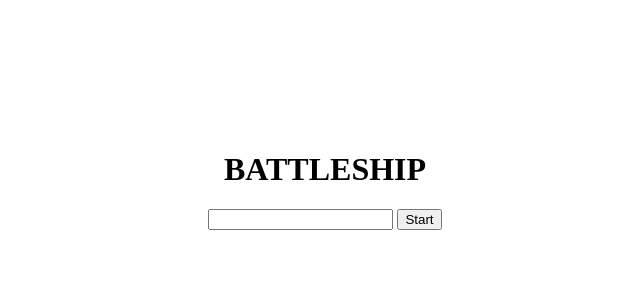
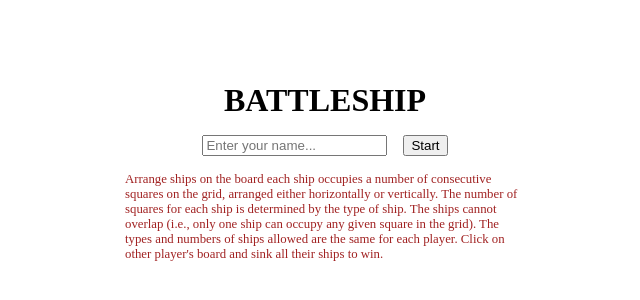
Before and after one commit to ImaginePog/battleship-game, a website built with webpack: page src/index.html in a window 1280 px wide. Shown: the part 220-520 px from the top of the page, without its empty margins (315-955 px from the left). Built offline with nearby package versions, Linux system fonts and the light colour scheme.

Commit message:
Touch up structure and style

```diff
--- a/src/index.html
+++ b/src/index.html
@@ -9,8 +9,24 @@
     <main>
       <h1>BATTLESHIP</h1>
       <form class="singleplayer-form" data-game-type="single">
-        <input type="text" name="playerName" id="player-name" />
-        <button>Start</button>
+        <div class="form-main">
+          <input
+            type="text"
+            name="playerName"
+            id="player-name"
+            placeholder="Enter your name..."
+          />
+          <button>Start</button>
+        </div>
+        <div class="rules">
+          Arrange ships on the board each ship occupies a number of consecutive
+          squares on the grid, arranged either horizontally or vertically. The
+          number of squares for each ship is determined by the type of ship. The
+          ships cannot overlap (i.e., only one ship can occupy any given square
+          in the grid). The types and numbers of ships allowed are the same for
+          each player. Click on other player's board and sink all their ships to
+          win.
+        </div>
       </form>
 
       <div class="info-container"></div>
--- a/src/styles/style.css
+++ b/src/styles/style.css
@@ -1,5 +1,6 @@
 * {
   box-sizing: border-box;
+  margin: 0;
 }
 
 body {
@@ -17,12 +18,36 @@ main {
   flex-direction: column;
   align-items: center;
   justify-content: center;
+
+  gap: 1rem;
+}
+
+/* FORM */
+
+.singleplayer-form {
+  display: flex;
+  flex-direction: column;
+  align-items: center;
+  justify-content: center;
+  gap: 1rem;
+}
+
+.form-main {
+  display: flex;
+  gap: 1rem;
+}
+
+.rules {
+  width: 400px;
+  font-size: 0.8rem;
+  color: rgb(161, 34, 34);
 }
 
 .end-container {
   display: flex;
   flex-direction: column;
-  gap: 2rem;
+  gap: 1rem;
+  padding: 2rem;
 }
 
 /* Game stuff */
@@ -47,6 +72,10 @@ main {
   display: flex;
   flex-direction: row;
   gap: 2px;
+}
+
+.player2-container .game-cell {
+  cursor: pointer;
 }
 
 .game-cell {
```
